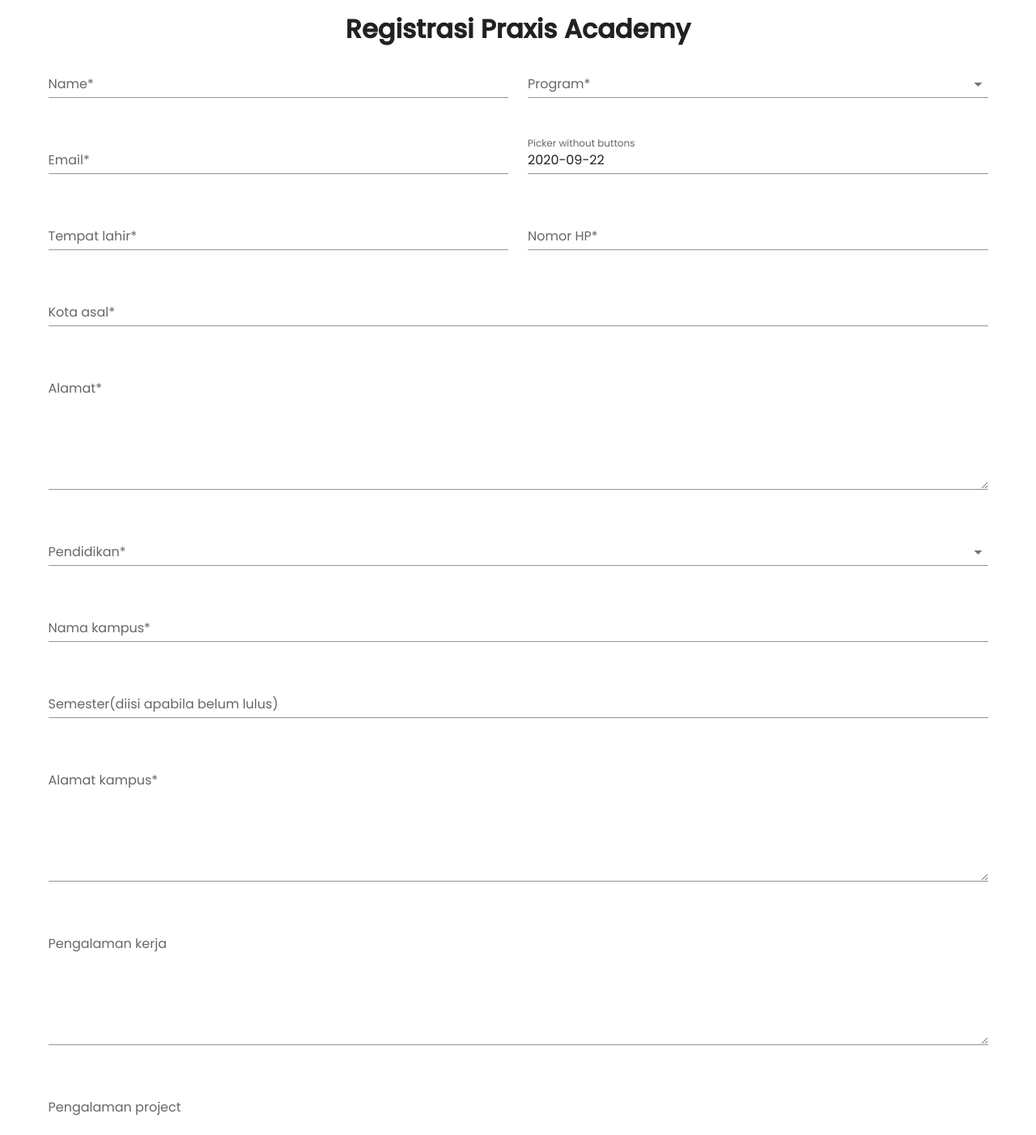
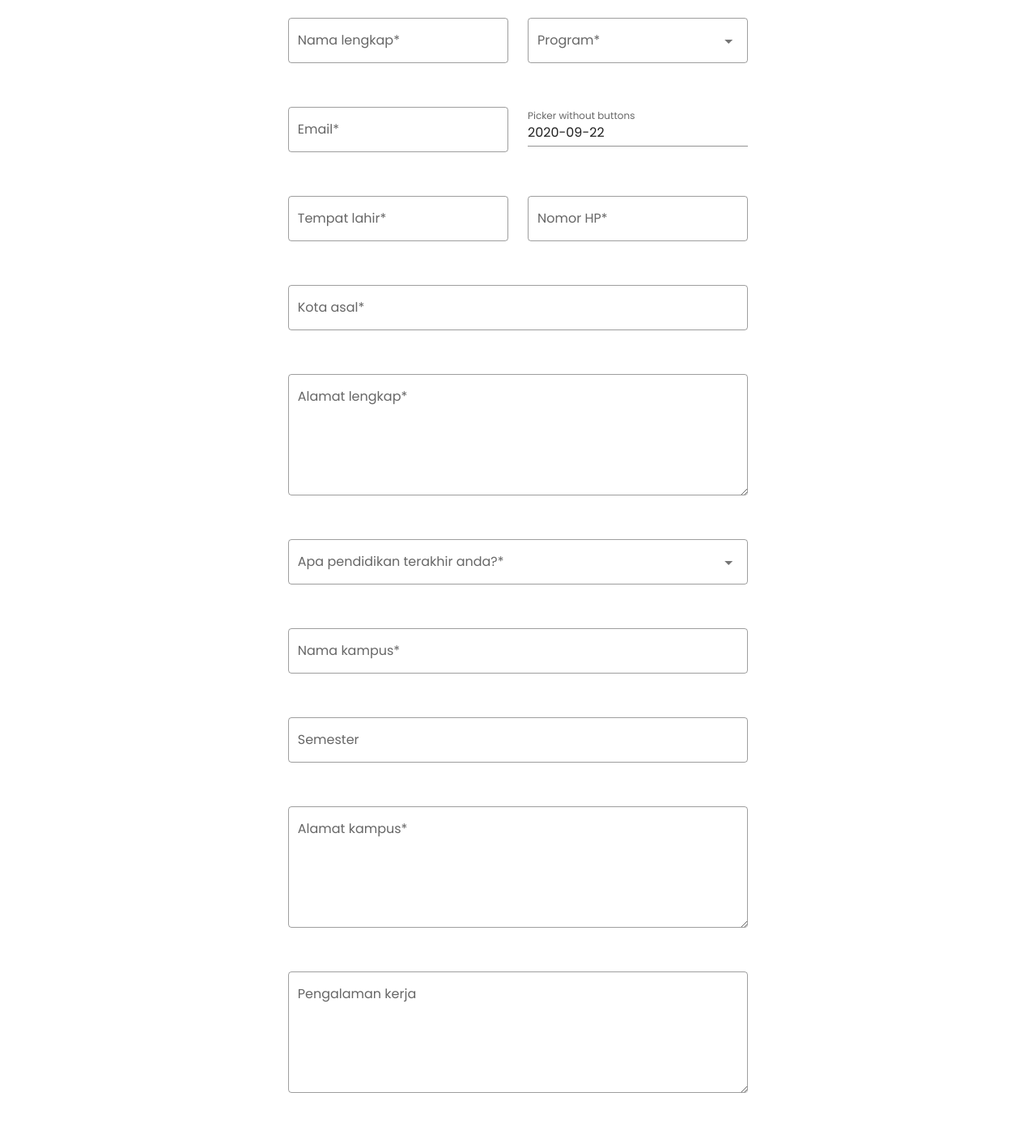
Before and after one commit to praxis-academy-2020/praxis-online-school, a Vue app in the folder frontend/: page /register/formulir in a window 1280 px wide. Shown: the part 100-1502 px from the top of the page at 81% size. Built offline with nearby package versions, Linux system fonts and the light colour scheme; what vue-sweetalert2 would draw is missing.

Commit message:
apa ajalahh

```diff
--- a/frontend/src/App.vue
+++ b/frontend/src/App.vue
@@ -5,9 +5,3 @@
     </v-main>
   </v-app>
 </template>
-
-<script>
-export default {
-
-};
-</script>
--- a/frontend/src/components/form-register.vue
+++ b/frontend/src/components/form-register.vue
@@ -1,9 +1,12 @@
 <template>
+  <v-container>
     <div>
-    <v-container>
+      <v-row>
+        <v-col cols="0" sm="0" md="3"> </v-col>
+        <v-col cols="12" sm="12" md="6">
           <v-row>
             <v-col class="text-center">
-          <h1>Registrasi Praxis Academy</h1>
+              <h1>Formulir Pendaftaran</h1>
             </v-col>
           </v-row>
           <v-form ref="form" lazy-validation>
@@ -11,9 +14,11 @@
               <v-col cols="12" sm="6">
                 <v-text-field
                   v-model="data.namaUser"
-              label="Name*"
+                  label="Nama lengkap*"
                   :rules="nameVal"
                   required
+                  outlined
+                  placeholder="Nama lengkap"
                 ></v-text-field>
               </v-col>
               <v-col cols="12" sm="6">
@@ -23,6 +28,8 @@
                   :rules="programVal"
                   label="Program*"
                   required
+                  outlined
+                  placeholder="Program"
                 ></v-select>
               </v-col>
             </v-row>
@@ -34,6 +41,8 @@
                   :rules="emailVal"
                   label="Email*"
                   required
+                  outlined
+                  placeholder="Email"
                 ></v-text-field>
               </v-col>
               <v-col cols="12" sm="6">
@@ -46,6 +55,7 @@
                   :rules="tempatlahirVal"
                   min-width="290px"
                   required
+                  outlined
                 >
                   <template v-slot:activator="{ on, attrs }">
                     <v-text-field
@@ -59,6 +69,7 @@
                   <v-date-picker
                     v-model="data.tanggalLahir"
                     @input="tanggal = false"
+                    outlined
                   ></v-date-picker>
                 </v-menu>
               </v-col>
@@ -71,6 +82,8 @@
                   :rules="status"
                   label="Tempat lahir*"
                   required
+                  outlined
+                  placeholder="Tempat lahir"
                 ></v-text-field>
               </v-col>
               <v-col cols="12" sm="6">
@@ -79,6 +92,8 @@
                   :rules="nomorhpVal"
                   label="Nomor HP*"
                   required
+                  outlined
+                  placeholder="Nomor handphone"
                 ></v-text-field>
               </v-col>
             </v-row>
@@ -90,6 +105,8 @@
                   :rules="kotaasalVal"
                   label="Kota asal*"
                   required
+                  outlined
+                  placeholder="Kota asal"
                 ></v-text-field>
               </v-col>
             </v-row>
@@ -100,7 +117,9 @@
                   v-model="data.alamat"
                   :rules="alamatVal"
                   autocomplete="alamat"
-              label="Alamat*"
+                  label="Alamat lengkap*"
+                  outlined
+                  placeholder="Alamat lengkap"
                 ></v-textarea>
               </v-col>
             </v-row>
@@ -111,8 +130,10 @@
                   v-model="data.pendidikan"
                   :rules="pendidikanVal"
                   :items="pendidikanArr"
-              label="Pendidikan*"
+                  label="Apa pendidikan terakhir anda?*"
                   required
+                  outlined
+                  placeholder="Pilih jenjang pendidikan"
                 ></v-select>
               </v-col>
             </v-row>
@@ -124,6 +145,8 @@
                   :rules="namakampusVal"
                   label="Nama kampus*"
                   required
+                  outlined
+                  placeholder="Nama kampus"
                 ></v-text-field>
               </v-col>
             </v-row>
@@ -132,8 +155,10 @@
               <v-col>
                 <v-text-field
                   v-model="data.semester"
-              label="Semester(diisi apabila belum lulus)"
+                  label="Semester"
                   required
+                  outlined
+                  placeholder="Pilih semester"
                 ></v-text-field>
               </v-col>
             </v-row>
@@ -145,6 +170,8 @@
                   :rules="alamatkampusVal"
                   autocomplete="alamat kampus"
                   label="Alamat kampus*"
+                  outlined
+                  placeholder="Alamat kampus"
                 ></v-textarea>
               </v-col>
             </v-row>
@@ -155,6 +182,8 @@
                   v-model="data.pengalamanKerja"
                   autocomplete="pengalaman kerja"
                   label="Pengalaman kerja"
+                  outlined
+                  placeholder="Pengalaman kerja"
                 ></v-textarea>
               </v-col>
             </v-row>
@@ -165,6 +194,8 @@
                   v-model="data.pengalamanProject"
                   autocomplete="pengalaman project"
                   label="Pengalaman project"
+                  outlined
+                  placeholder="Pengalaman project"
                 ></v-textarea>
               </v-col>
             </v-row>
@@ -176,6 +207,8 @@
                   :rules="alasanikutVal"
                   autocomplete="alasan ikut"
                   label="Alasan ikut*"
+                  outlined
+                  placeholder="Alasan ikut"
                 ></v-textarea>
               </v-col>
             </v-row>
@@ -185,7 +218,10 @@
                 <p>
                   Apakah anda bersedia menyelesaikan pendidikan sampai selesai?*
                 </p>
-            <v-radio-group :rules="menyelesaikanVal" v-model="data.komitmen">
+                <v-radio-group
+                  :rules="menyelesaikanVal"
+                  v-model="data.komitmen"
+                >
                   <v-radio label="Ya" value="Ya"></v-radio>
                   <v-radio label="Tidak" value="Tidak"></v-radio>
                   <v-radio label="Mungkin" value="Mungkin"></v-radio>
@@ -211,6 +247,8 @@
                   :rules="mediasosialVal"
                   autocomplete="media sosial"
                   label="Media sosial*"
+                  outlined
+                  placeholder="Akun media sosial"
                 ></v-textarea>
               </v-col>
             </v-row>
@@ -256,7 +294,8 @@
                 <v-text-field
                   v-model="data.info"
                   label="Tuliskan nama pemberi Informasi bootcamp"
-              required
+                  outlined
+                  placeholder="Nama pemberi informasi bootcamp"
                 ></v-text-field>
               </v-col>
             </v-row>
@@ -295,15 +334,25 @@
                                 @change="files()"
                                 :rules="inputVal"
                                 accept="image/png, image/jpeg, image/bmp"
-                            label="Upload your CV*"
+                                label="Upload CV anda*"
+                                outlined
+                                placeholder="Upload CV anda"
                               ></v-file-input>
                             </v-form>
                           </v-col>
                         </v-row>
+
+                      <div v-show="isErrorUpload">
+                        <v-row class="d-flex justify-center">
+                          <span class="red--text">Gagal mengupload</span>
+                        </v-row>
+                      </div>
+
                       </v-container>
                     </v-card-text>
                     <v-card-actions>
                       <v-spacer></v-spacer>
+
                       <div v-if="isLoadingDialog">
                         <v-progress-circular
                           indeterminate
@@ -326,19 +375,20 @@
                       </div>
                     </v-card-actions>
                   </v-card>
+                  <!-- end of modal -->
                 </v-dialog>
 
                 <div>
                   <v-btn class="mt-5 rounded">{{
                     this.uploadedFiles === null
-                  ? "No files"
-                  : this.uploadedFiles.length + " files"
+                      ? "No file"
+                      : this.uploadedFiles.length + " file"
                   }}</v-btn>
                 </div>
               </v-col>
             </v-row>
 
-        <v-row class="mt-15">
+            <v-row>
               <v-col>
                 <small>*wajib diisi</small>
               </v-col>
@@ -386,8 +436,11 @@
               </v-col>
             </v-row>
           </v-form>
+        </v-col>
+        <v-col cols="0" sm="0" md="3"> </v-col>
+      </v-row>
+    </div>
   </v-container>
-  </div>
 </template>
 
 <script>
@@ -406,6 +459,7 @@
       dialog: false,
       isLoadingDialog: false,
       showButton: false,
+      isErrorUpload: false,
 
       // select
       kelas: [
@@ -489,6 +543,7 @@
     upload: async function () {
       if (this.$refs.files.validate()) {
         this.isLoadingDialog = true;
+        this.isErrorUpload = false;
 
         try {
           // data file
@@ -532,6 +587,7 @@
         } catch (err) {
           console.log("err file ", err);
           this.isLoadingDialog = false;
+          this.isErrorUpload = true;
         }
       } else {
         this.isLoadingDialog = false;
--- a/frontend/src/components/home/karya.vue
+++ b/frontend/src/components/home/karya.vue
@@ -1,19 +1,22 @@
 <template>
-  <div class="a">
+  <div>
     <v-container>
+      <v-row>
         <v-col class="d-flex justify-center mb-10">
-          <div class="mb-10 text-h4 text-sm-h3 font-weight-medium primary--text">
+          <div
+            class="mb-10 text-h4 text-sm-h3 font-weight-medium primary--text"
+          >
             Karya Praxis Academy
           </div>
         </v-col>
+      </v-row>
+
       <v-row>
-              <v-col cols="7">
+        <v-col order="last" order-sm="first" cols="12" sm="7">
           <v-list>
-                        <v-list-item
-                        v-for="(item, i) in items"
-                        :key="i"
-                        >
+            <v-list-item v-for="(item, i) in items" :key="i">
               <p v-text="item.paraa"></p>
+
               <v-list-item-icon>
                 <v-icon class="primary--text" v-text="item.icon"></v-icon>
               </v-list-item-icon>
@@ -24,10 +27,10 @@
             </v-list-item>
           </v-list>
         </v-col>
-              <v-col cols="5" >
-                    <img src="@/assets/LOGOOO.png" alt="" width="90%">
+
+        <v-col cols="12" sm="5" order="first" order-sm="last">
+          <img src="@/assets/LOGOOO.png" alt="" width="90%" />
         </v-col>
-
       </v-row>
     </v-container>
   </div>
@@ -38,15 +41,28 @@
   data: () => ({
     selectedItem: 1,
     items: [
-          {paraa:'Karya Praxis Academy adalah hasil ide dari anggota Praxis Academy.'},
-        { text: 'Aplikasi', icon: 'mdi-check-bold', para:'Aplikasi yang telah di luncurkan ke dalam bentuk aplikasi mobile.' },
-        { text: 'Website', icon: 'mdi-check-bold',para:'Aplikasi yang telah di luncurkan ke dalam bentuk aplikasi Web.' },
-        { text: 'Download Aplikasi', icon: 'mdi-check-bold',para:'Aplikasi yang telah dibuat dapat teman-teman lihat di github Praxis Academy.' },
+      {
+        paraa:
+          "Karya Praxis Academy adalah hasil ide dari anggota Praxis Academy.",
+      },
+      {
+        text: "Aplikasi",
+        icon: "mdi-check-bold",
+        para:
+          "Aplikasi yang telah di luncurkan ke dalam bentuk aplikasi mobile.",
+      },
+      {
+        text: "Website",
+        icon: "mdi-check-bold",
+        para: "Aplikasi yang telah di luncurkan ke dalam bentuk aplikasi Web.",
+      },
+      {
+        text: "Download Aplikasi",
+        icon: "mdi-check-bold",
+        para:
+          "Aplikasi yang telah dibuat dapat teman-teman lihat di github Praxis Academy.",
+      },
     ],
   }),
-  }
+};
 </script>
-
-<style scoped>
-
-</style>
--- a/frontend/src/components/home/silabus.vue
+++ b/frontend/src/components/home/silabus.vue
@@ -13,7 +13,7 @@
       <v-row class="text-center text-sm-left">
         <v-col cols="12" sm="4" md="2" class="d-flex justify-center align-center"><span class="primary--text text-h3 font-weight-bold">2</span></v-col>
         <v-col cols="12" sm="8" md="10"
-          ><span class="text-h3 primary--text">tes dan wawancara</span>
+          ><span class="text-h3 primary--text">Tes dan Wawancara</span>
           <p class="mt-3 text-h5 font-weight-light">
            Para peserta seleksi yang sudah mendaftar akan dihubungi tim Praxis Academy untuk mengerjakan tugas yang diberikan dan melakukan tes wawancara.
           </p></v-col
--- a/frontend/src/components/navbar/navbar-home.vue
+++ b/frontend/src/components/navbar/navbar-home.vue
@@ -117,8 +117,6 @@
 
         <v-list nav dense>
           <v-list-item-group>
-
-
             <router-link to="/creation" class="text-decoration-none">
               <v-list-item>
                 <v-list-item-title class="black--text ukurann"
@@ -162,6 +160,5 @@
       logo,
     };
   },
-  props: ["isInverted"],
 };
 </script>
--- a/frontend/src/router/index.js
+++ b/frontend/src/router/index.js
@@ -54,17 +54,17 @@
   },
   {
     path: "/program/python-developer",
-    name: "Frontend",
+    name: "Python",
     component: () => import('../views/program/python.vue')
   },
   {
     path: "/program/nodejs-programming",
-    name: "Fullstack",
+    name: "Nodejs",
     component: () => import('../views/program/nodejs.vue')
   },
   {
     path: "/program/mobile-developer",
-    name: "Frontend",
+    name: "Mobile",
     component: () => import('../views/program/mobile.vue')
   }
 ]
--- a/frontend/src/views/register/Formulir.vue
+++ b/frontend/src/views/register/Formulir.vue
@@ -1,5 +1,5 @@
 <template>
-  <div style="margin-top: 100px;">
+  <div style="margin-top: 50px;">
     <formRegister />
   </div>
 </template>
```
Lines whose indentation alone changed are shown as unchanged.
